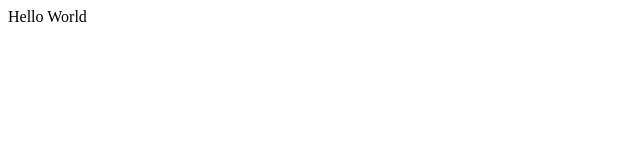
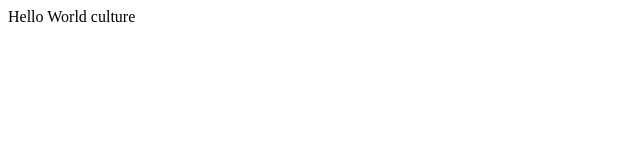
Before and after one commit to indianculture/indianculture.github.io, a plain HTML site: page index.html in a window 1280 px wide. Shown: the full height of the page, 0-640 px from the left. Drawn offline with Linux system fonts and the light colour scheme.

Commit message:
add file+

```diff
--- a/index.html
+++ b/index.html
@@ -1 +1 @@
-<p>Hello World</p>
+<p>Hello World culture</p>
```
